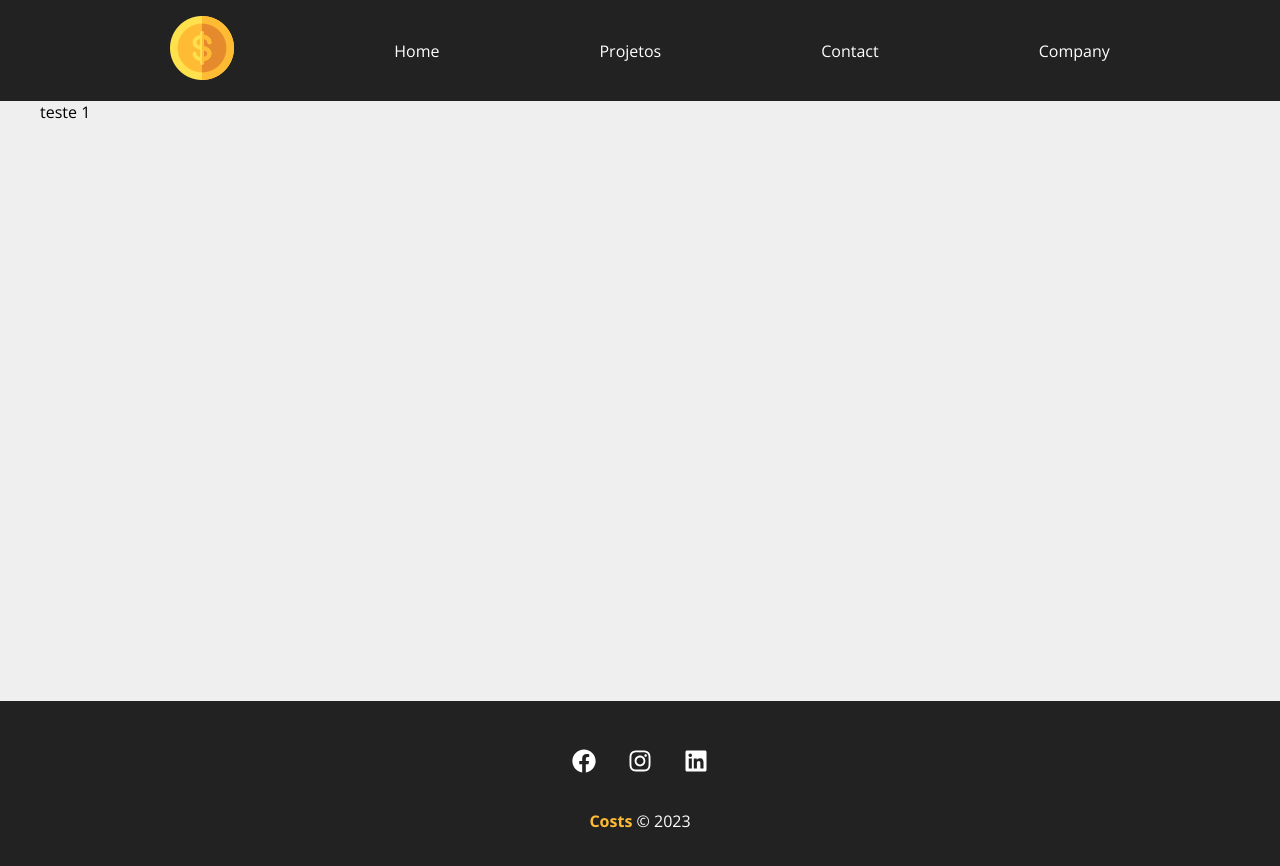
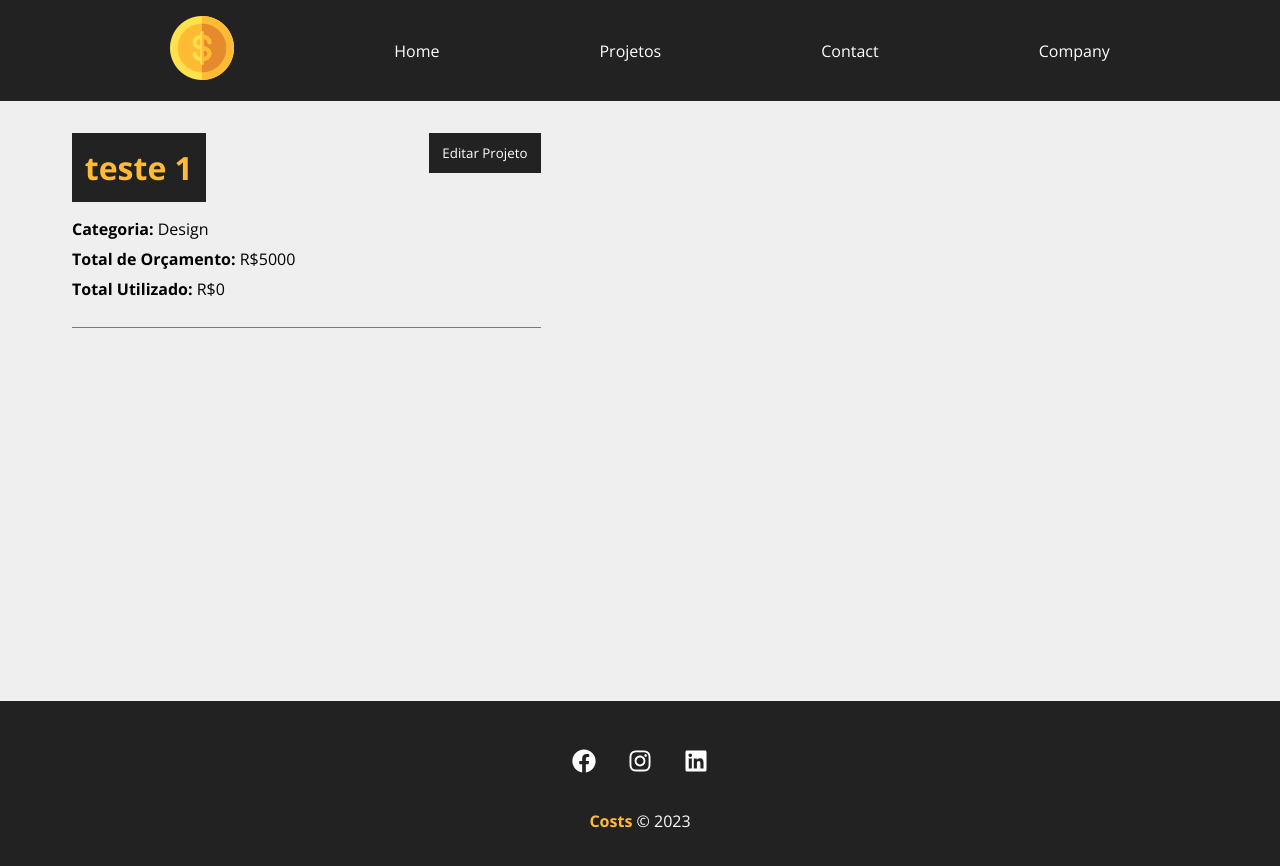
Before and after one commit to lucassilva3g/costs, a React (Create React App) app: page /Project/1 in a window 1280 px wide. Shown: the top 866 px of the page. Built offline with nearby package versions, Linux system fonts and the light colour scheme; data requests are answered from the project's data file.

Commit message:
Exibindo detalhes do projeto

```diff
--- a/db.json
+++ b/db.json
@@ -43,6 +43,61 @@
       "cost": 0,
       "services": [],
       "id": 4
+    },
+    {
+      "category": {
+        "id": "1",
+        "name": "Infra"
+      },
+      "name": "teste 2",
+      "budget": "10",
+      "cost": 0,
+      "services": [],
+      "id": 5
+    },
+    {
+      "name": "hoje",
+      "budget": "12",
+      "category": {
+        "id": "1",
+        "name": "Infra"
+      },
+      "cost": 0,
+      "services": [],
+      "id": 6
+    },
+    {
+      "name": "LUCAS SANTOS SILVA",
+      "budget": "1",
+      "category": {
+        "id": "1",
+        "name": "Infra"
+      },
+      "cost": 0,
+      "services": [],
+      "id": 7
+    },
+    {
+      "name": "af",
+      "budget": "4",
+      "category": {
+        "id": "3",
+        "name": "Design"
+      },
+      "cost": 0,
+      "services": [],
+      "id": 8
+    },
+    {
+      "name": "der",
+      "budget": "15",
+      "category": {
+        "id": "2",
+        "name": "Desenvolvimento"
+      },
+      "cost": 0,
+      "services": [],
+      "id": 9
     }
   ],
   "categories": [
--- a/src/components/pages/Project.js
+++ b/src/components/pages/Project.js
@@ -1,12 +1,16 @@
 import styles from "./Projectt.module.css";
 import { useParams } from "react-router-dom";
 import { useEffect, useState } from "react";
+import Loading from "../layout/Loading";
+import Container from "./Container";
 
 function Project() {
   const { id } = useParams();
   const [project, setProject] = useState({});
+  const [showProjectForm, setShowProjectForm] = useState(false);
 
   useEffect(() => {
+    setTimeout(() => {
       fetch(`http://localhost:5000/projects/${id}`, {
         method: "GET",
         headers: {
@@ -18,9 +22,48 @@
           setProject(data);
         })
         .catch((err) => console.log);
+    }, 300);
   }, [id]);
 
-  return <p>{project.name}</p>
+  function toggleProjectForm() {
+    setShowProjectForm(!showProjectForm);
+  }
+
+  return (
+    <>
+      {project.name ? (
+        <div className={styles.project_details}>
+          <Container customClass="column">
+            <div className={styles.details_container}>
+              <h1>{project.name}</h1>
+              <button className={styles.btn} onClick={toggleProjectForm}>
+                {!showProjectForm ? "Editar Projeto" : "Fechar"}
+                </button>
+                {!showProjectForm ? (
+                  <div className={styles.project_info}>
+                    <p>
+                      <span>Categoria:</span> {project.category.name}
+                    </p>
+                    <p>
+                      <span>Total de Orçamento:</span> R${project.budget}
+                      </p>
+                    <p>
+                      <span>Total Utilizado:</span> R${project.cost}
+                    </p>
+                  </div>
+                ) : (
+                  <div className={styles.project_info}>
+                    <p>detalhes do projeto</p>
+                  </div>
+                )}
+            </div>
+          </Container>
+        </div>
+      ) : (
+        <Loading />
+      )}
+    </>
+  );
 }
 
 export default Project;
--- a/src/components/pages/Projectt.module.css
+++ b/src/components/pages/Projectt.module.css
@@ -0,0 +1,48 @@
+.project_details {
+  padding: 2em;
+}
+
+.project_details h1,
+.project_details h2,
+.project_details p {
+  margin-bottom: .5em;
+}
+
+.project_details h1 {
+  background-color: #222;
+  color: #ffbb33;
+  padding: 0.4em;
+}
+
+.project_details span {
+  font-weight: bold;
+}
+
+.details_container,
+.service_form_container {
+  border-bottom: 1px solid #7a7a7a;
+  margin-bottom: 1.2em;
+  padding-bottom: 1.2em;
+  display: flex;
+  justify-content: space-between;
+  flex-wrap: wrap;
+}
+
+.btn {
+  background-color: #222;
+  color: #fff;
+  padding: 0.5em 1em;
+  text-decoration: none;
+  transition: 0.5s;
+  cursor: pointer;
+  max-height: 40px;
+  border: none
+}
+
+.btn:hover {
+  background-color: #ffbb33;
+}
+
+.project_info {
+  width: 100%;
+}
```
Lines whose indentation alone changed are shown as unchanged.
